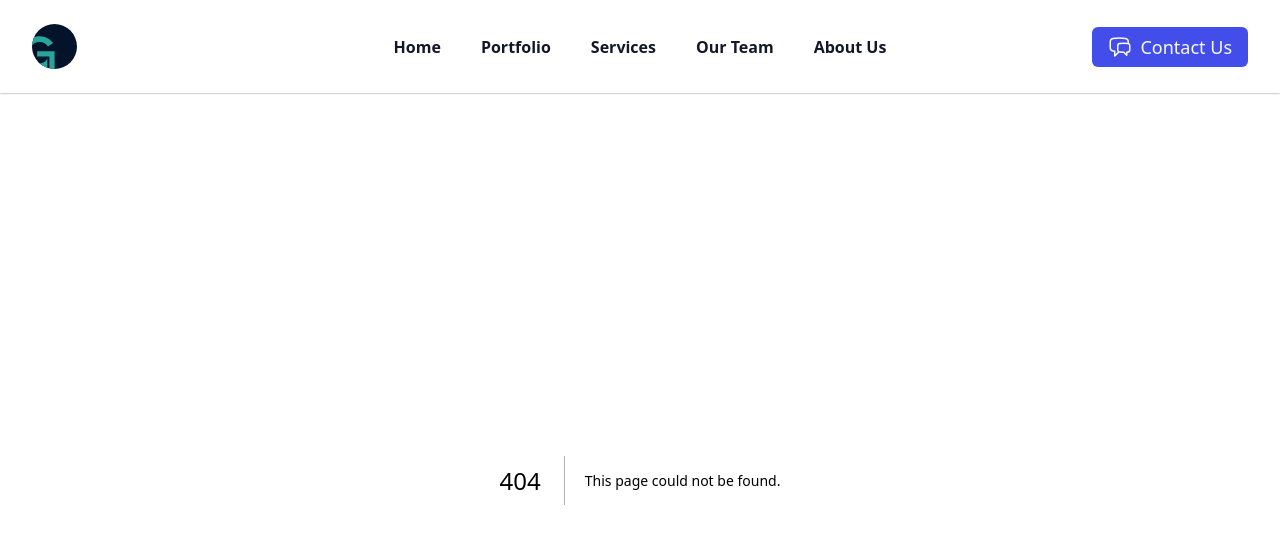
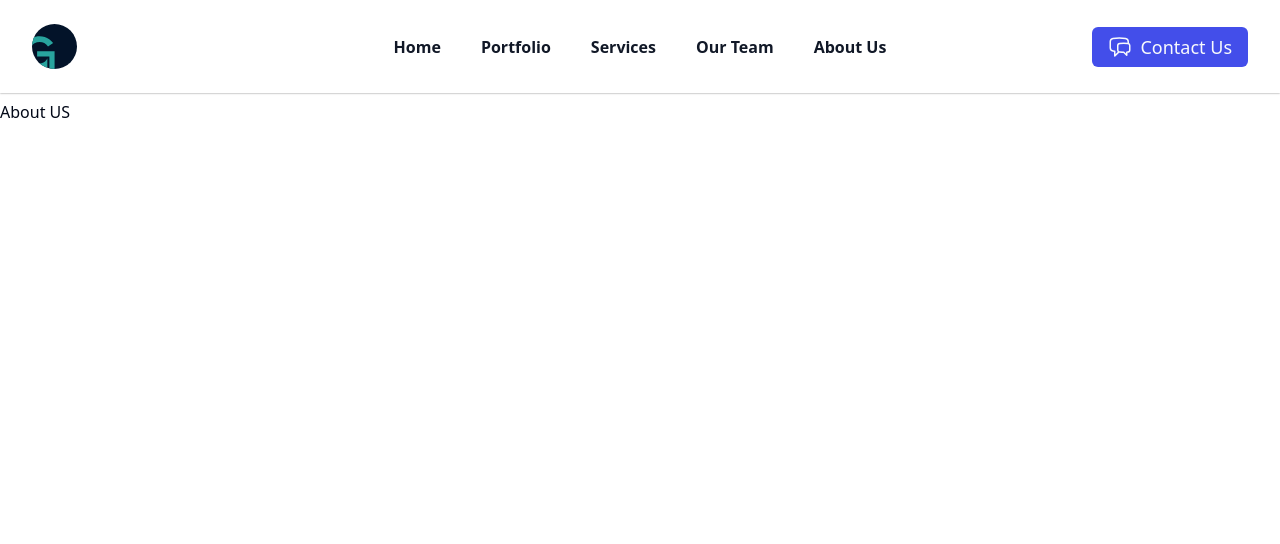
Before and after one commit to marville001/ggltech, a Next.js app in the folder ui/: page /about-us in a window 1280 px wide. Before the commit this address had no page. Shown: the top 544 px of the page. Built offline with nearby package versions, Linux system fonts and the light colour scheme.

Commit message:
about us page layout and meta

```diff
--- /dev/null
+++ b/ui/src/app/about-us/layout.tsx
@@ -0,0 +1,38 @@
+import type { Metadata } from 'next';
+import { METADATA } from "@/constants";
+
+const { title, description, image, canonical } = METADATA.about;
+export const metadata: Metadata = {
+  title,
+  description,
+  openGraph: {
+    title,
+    description,
+    images: [
+      image
+    ],
+  },
+  twitter: {
+    title,
+    description,
+    images: [
+      image
+    ],
+    card: "summary_large_image",
+  },
+  alternates: {
+    canonical,
+  },
+};
+
+export default function RootLayout({
+  children,
+}: {
+  children: React.ReactNode;
+}) {
+  return (
+    <>
+      {children}
+    </>
+  );
+}
--- /dev/null
+++ b/ui/src/app/about-us/page.tsx
@@ -0,0 +1,18 @@
+import React from 'react';
+import HeroSection from "@/components/pages/home/hero-section";
+import AboutSection from "@/components/pages/home/about-section";
+import ServicesSection from "@/components/pages/home/services-section";
+import FaqsSection from "@/components/pages/home/faq-section";
+import ContactSection from "@/components/pages/home/contact-section";
+
+const Home = () => {
+  return (
+    <div className="">
+
+      <h4>About US</h4>
+
+    </div>
+  );
+};
+
+export default Home;
--- a/ui/src/app/layout.tsx
+++ b/ui/src/app/layout.tsx
@@ -49,7 +49,7 @@ export default function RootLayout({
         )}
       >
         <MainHeader />
-        <div className="pt-[80px]">
+        <div className="pt-[100px]">
           {children}
         </div>
       </body>
```
